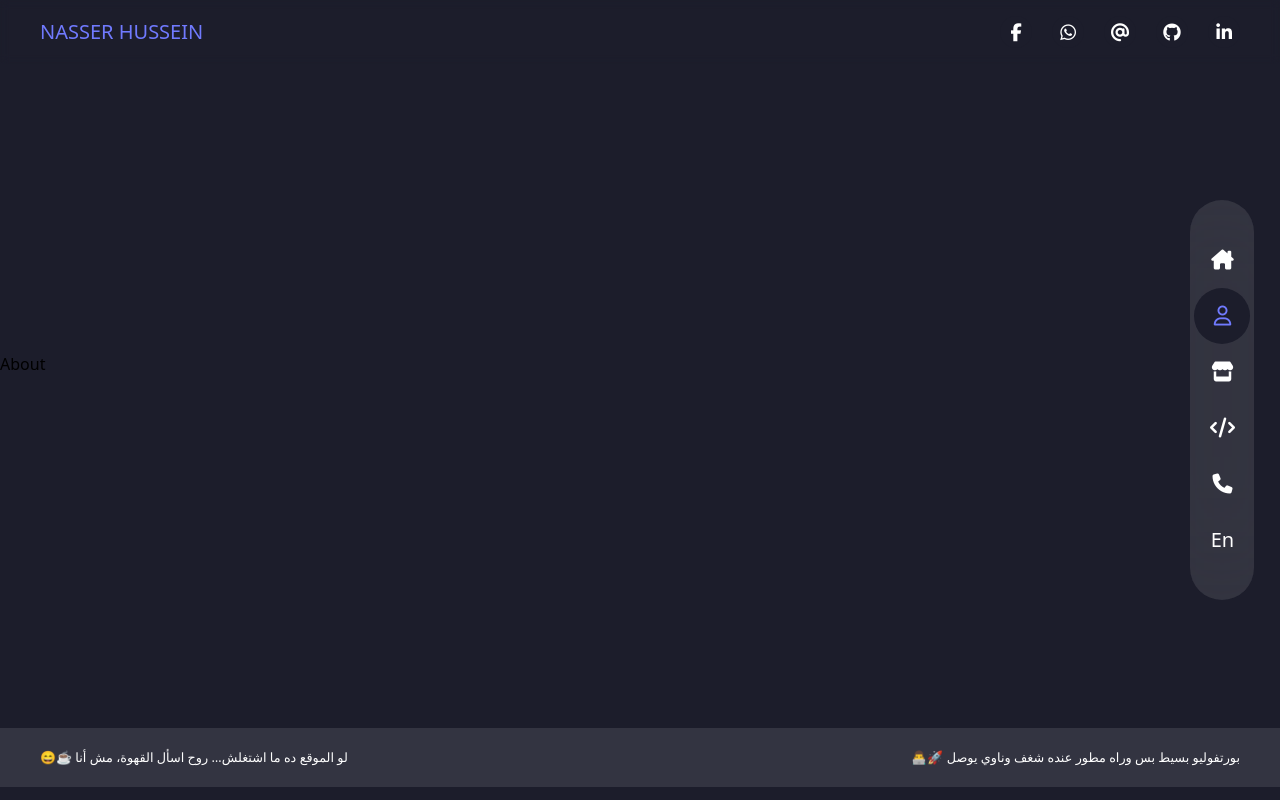
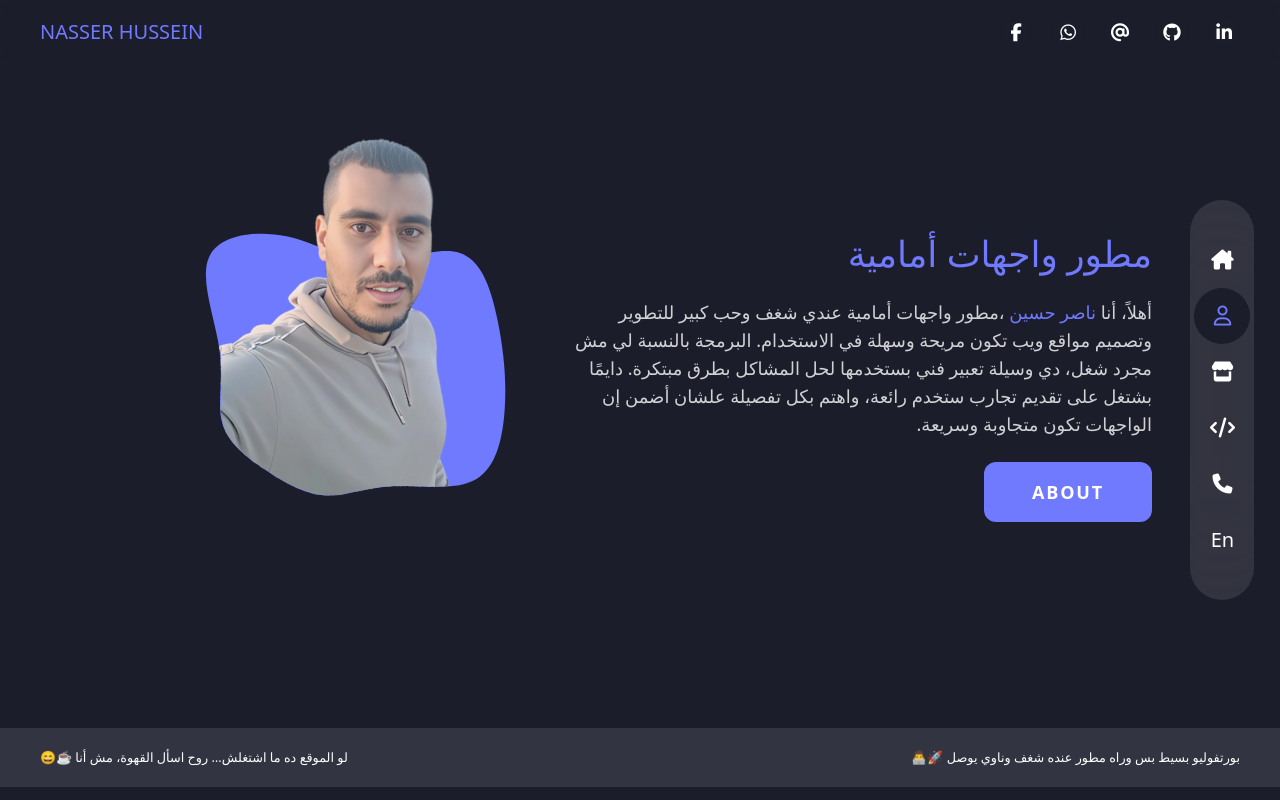
Before and after one commit to Nasser-H/nasser-portfolio, a Next.js app: page /about in a window 1280 px wide. Built offline with nearby package versions, Linux system fonts and the light colour scheme.

Commit message:
add about-page

```diff
--- a/src/app/about/page.tsx
+++ b/src/app/about/page.tsx
@@ -1,7 +1,28 @@
+import Link from 'next/link'
 import React from 'react'
+import nasserImage from '../../assets/nasser-hussein-about.png'
+import Image from 'next/image'
+
 
 export default function About() {
-  return (
-    <div>About</div>
-  )
+  return <>
+  <div className='lg:flex-row flex flex-col justify-center mb-5 items-center lg:px-32 px-6 mt-12 text-white'>
+    <div className='lg:w-[43%] sm:w-[60%] w-full md:w-1/2 relative rotate-[10deg] scale-x-[-1]'>
+      <svg viewBox="0 0 200 200" xmlns="http://www.w3.org/2000/svg">
+        <path fill="#707AFE" d="M38.8,-58.6C53,-59,68.9,-54,71.7,-43.3C74.6,-32.7,64.2,-16.3,59.8,-2.6C55.4,11.2,56.8,22.4,52.5,30.6C48.3,38.8,38.3,44,28.6,48.1C18.9,52.3,9.5,55.4,0.7,54.2C-8.1,53,-16.2,47.5,-28.4,44.8C-40.5,42.1,-56.8,42.2,-65.2,35.1C-73.5,28.1,-73.9,14.1,-72.4,0.9C-70.9,-12.3,-67.4,-24.6,-62.4,-37.4C-57.4,-50.1,-50.8,-63.3,-40.1,-64.8C-29.4,-66.3,-14.7,-56.2,-1.2,-54.1C12.3,-52.1,24.7,-58.1,38.8,-58.6Z" transform="translate(100 100)" />
+      </svg>
+      <picture className='absolute bottom-[10.1%] w-[86.2%] start-[2.4138%]'><Image priority src={nasserImage} alt=''/></picture>
+    </div>
+    <div className='lg:w-[57%] w-full sm:w-[90%] flex flex-col items-end gap-y-6'>
+      <h1 className='text-main lg:text-4xl text-2xl font-extralight' dir='rtl'>مطور واجهات أمامية</h1>
+      <p className='text-lg font-extralight text-white/80 leading-7' dir='rtl'>
+        أهلاً، أنا <span className='text-main'>ناصر حسين</span> ،مطور واجهات أمامية عندي شغف وحب كبير للتطوير وتصميم
+        مواقع ويب تكون مريحة وسهلة في الاستخدام. البرمجة بالنسبة لي مش مجرد شغل،
+        دي وسيلة تعبير فني بستخدمها لحل المشاكل بطرق مبتكرة. دايمًا بشتغل على تقديم تجارب
+        ستخدم رائعة، واهتم بكل تفصيلة علشان أضمن إن الواجهات تكون متجاوبة وسريعة.
+      </p>
+      <Link className='btn uppercase md:py-3 md:px-8 lg:py-4 lg:px-12 tracking-widest text-lg' href={'/about'}>about</Link>
+    </div>
+  </div>
+  </>
 }
--- a/src/app/page.tsx
+++ b/src/app/page.tsx
@@ -1,5 +1,5 @@
 import React from 'react'
-import nasserImag from '../assets/nasser hussein.png';
+import nasserImag from '../assets/nasser-hussein-home.png';
 import Image from 'next/image';
 import Link from 'next/link';
 export default function Home() {
```
Also changed, not shown: src/assets/nasser-hussein-about.png (added), src/assets/nasser-hussein-home.png (renamed from src/assets/nasser hussein.png).
